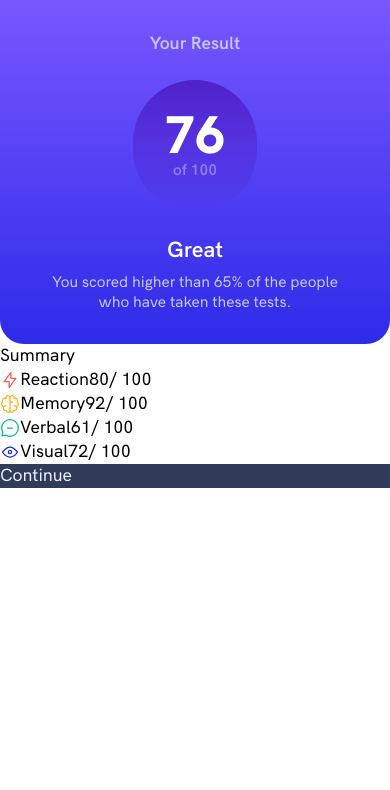
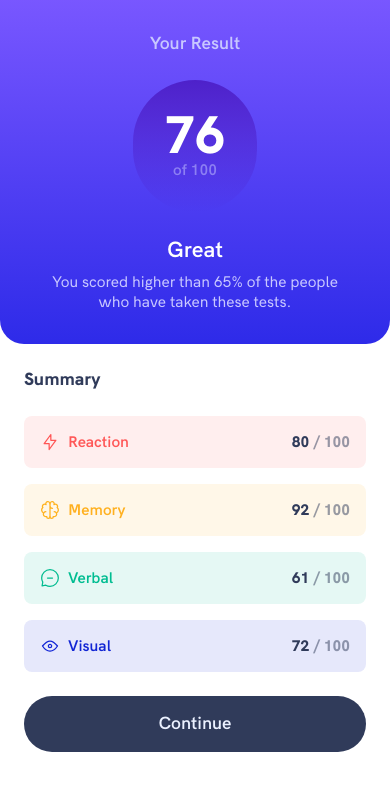
Before and after one commit to fkrunic/frontend-mentor-result-summary-component, a Vue app: page / in a window 390 px wide. Shown: the top 790 px of the page. Built offline with nearby package versions, Linux system fonts and the light colour scheme.

Commit message:
mobile design finished

```diff
--- a/src/App.vue
+++ b/src/App.vue
@@ -22,7 +22,6 @@
         rounded-bl-3xl
         rounded-br-3xl
         ">
-
 
         <p class="font-bold text-light-lavender">Your Result</p>
 
@@ -51,65 +50,115 @@
       </div>
 
       <!-- Content -->
-      <div class="flex flex-col">
-        <p>Summary</p>
+      <div class="flex flex-col p-6 gap-6">
+        <p class="font-black text-dark-gray-blue">Summary</p>
 
         <!-- Scores -->
-        <div>
+        <div class="flex flex-col gap-4">
 
           <!-- Reaction Score -->
-          <div class="flex flex-row">
-            <div class="flex flex-row">
+          <div class="
+            flex
+            flex-row
+            justify-between
+
+            p-4
+
+            bg-light-red/10
+
+            rounded-lg
+            ">
+            <div class="flex flex-row items-center gap-2">
               <img src="./assets/img/icon-reaction.svg" alt="reaction">
-              <p>Reaction</p>
+              <p class="font-bold text-light-red text-sm">Reaction</p>
             </div>
-            <div class="flex flex-row">
-              <p>80</p>
-              <p>/ 100</p>
+            <div class="flex flex-row gap-1">
+              <p class="font-black text-sm text-dark-gray-blue">80</p>
+              <p class="font-black text-sm text-dark-gray-blue/50">/ 100</p>
             </div>
           </div>
 
           <!-- Memory Score -->
-          <div class="flex flex-row">
-            <div class="flex flex-row">
+          <div class="
+            flex
+            flex-row
+            justify-between
+
+            p-4
+
+            bg-orangey-yellow/10
+
+            rounded-lg
+            ">
+            <div class="flex flex-row items-center gap-2">
               <img src="./assets/img/icon-memory.svg" alt="memory">
-              <p>Memory</p>
+              <p class="font-bold text-orangey-yellow text-sm">Memory</p>
             </div>
-            <div class="flex flex-row">
-              <p>92</p>
-              <p>/ 100</p>
+            <div class="flex flex-row gap-1">
+              <p class="font-black text-sm text-dark-gray-blue">92</p>
+              <p class="font-black text-sm text-dark-gray-blue/50">/ 100</p>
             </div>
           </div>
 
           <!-- Verbal Score -->
-          <div class="flex flex-row">
-            <div class="flex flex-row">
+          <div class="
+            flex
+            flex-row
+            justify-between
+
+            p-4
+
+            bg-green-teal/10
+
+            rounded-lg
+            ">
+            <div class="flex flex-row items-center gap-2">
               <img src="./assets/img/icon-verbal.svg" alt="verbal">
-              <p>Verbal</p>
+              <p class="font-bold text-green-teal text-sm">Verbal</p>
             </div>
-            <div class="flex flex-row">
-              <p>61</p>
-              <p>/ 100</p>
+            <div class="flex flex-row gap-1">
+              <p class="font-black text-sm text-dark-gray-blue">61</p>
+              <p class="font-black text-sm text-dark-gray-blue/50">/ 100</p>
             </div>
           </div>
 
           <!-- Visual Score -->
-          <div class="flex flex-row">
-            <div class="flex flex-row">
+          <div class="
+            flex
+            flex-row
+            justify-between
+
+            p-4
+
+            bg-cobalt-blue/10
+
+            rounded-lg
+            ">
+            <div class="flex flex-row items-center gap-2">
               <img src="./assets/img/icon-visual.svg" alt="visual">
-              <p>Visual</p>
+              <p class="font-bold text-cobalt-blue text-sm">Visual</p>
             </div>
-            <div class="flex flex-row">
-              <p>72</p>
-              <p>/ 100</p>
+            <div class="flex flex-row gap-1">
+              <p class="font-black text-sm text-dark-gray-blue">72</p>
+              <p class="font-black text-sm text-dark-gray-blue/50">/ 100</p>
             </div>
           </div>
 
         </div>
 
         <!-- Button -->
-        <div class="bg-dark-gray-blue">
-          <p class="text-pale-blue">Continue</p>
+        <div class="
+          flex
+          flex-row
+          justify-center
+
+          p-4
+
+          rounded-full
+
+          bg-dark-gray-blue
+          ">
+          <p class="text-pale-blue font-bold">Continue</p>
         </div>
 
       </div>
```
